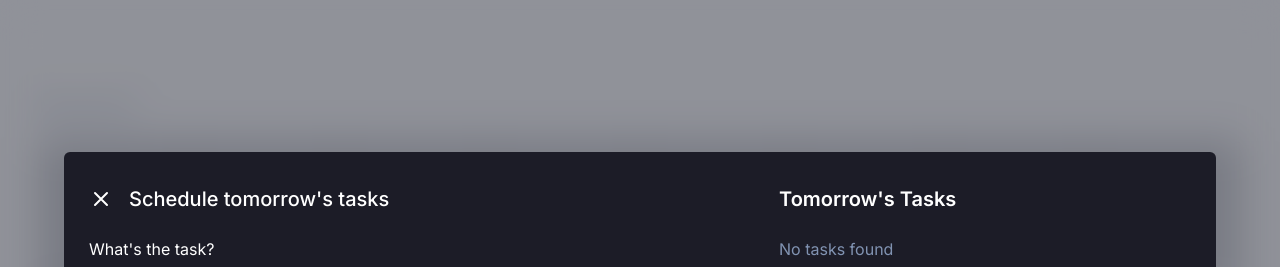
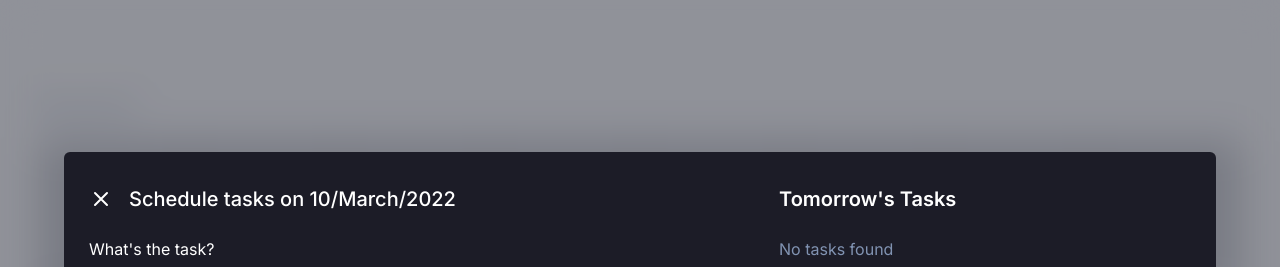
Before and after one commit to ruthv1k/ingen, a Next.js app: page / in a window 1280 px wide. Both pictures are taken after a click on the button "10". Shown: the top 267 px of the page. Built offline with nearby package versions, Linux system fonts and the light colour scheme.

Commit message:
added usePopup hook

```diff
--- a/components/popup.tsx
+++ b/components/popup.tsx
@@ -2,19 +2,13 @@ import { useEffect, useReducer } from 'react'
 
 import { Task } from '@/types/task'
 import Tasks from 'components/tasks'
-import useCalendar from '@/helpers/useCalendar'
 
 interface Props {
   popup: {
     isOpen: boolean
     date: string
   }
-  setPopup: React.Dispatch<
-    React.SetStateAction<{
-      isOpen: boolean
-      date: string
-    }>
-  >
+  closePopup: () => void
   submitForm: (form: Task) => void
   tasks: Array<Task>
   markAsDone: (id: string) => void
@@ -46,7 +40,7 @@ function reducer(state: Task, action: ReducerAction): Task {
 
 const Popup: React.FC<Props> = ({
   popup,
-  setPopup,
+  closePopup,
   submitForm,
   tasks,
   markAsDone,
@@ -60,8 +54,7 @@ const Popup: React.FC<Props> = ({
     toTime: '',
     isDone: false,
   }
-  const { today } = useCalendar()
-  const formattedDate = parseInt(popup.date.split('/')[0])
+
   const [form, setForm] = useReducer(reducer, initialState)
 
   function setTaskTitle(e: React.ChangeEvent<HTMLInputElement>): void {
@@ -94,7 +87,7 @@ const Popup: React.FC<Props> = ({
         <div className="w-3/5 px-6 py-8 popup-content">
           <div className="flex items-center justify-start">
             <button
-              onClick={() => setPopup({ ...popup, isOpen: false })}
+              onClick={closePopup}
               className="flex items-center dark:text-dark-theme-heading"
             >
               <svg
@@ -113,11 +106,7 @@ const Popup: React.FC<Props> = ({
               </svg>
             </button>
             <h3 className="ml-4 text-xl font-medium dark:text-dark-theme-heading">
-              {formattedDate === today
-                ? `Schedule today's tasks`
-                : formattedDate === today + 1
-                ? `Schedule tomorrow's tasks`
-                : `Schedule tasks on ${popup.date}`}
+              Schedule tasks on {popup.date}
             </h3>
           </div>
 
--- /dev/null
+++ b/hooks/usePopup.ts
@@ -0,0 +1,44 @@
+import { useCallback, useEffect, useState } from 'react'
+
+interface PopupData {
+  isOpen: boolean
+  date: string
+}
+
+interface Props {
+  popup: PopupData
+  openPopup: (date: PopupData['date']) => void
+  closePopup: () => void
+}
+
+const initialState = {
+  isOpen: false,
+  date: '',
+}
+
+export const usePopup = (): Props => {
+  const [popup, setPopup] = useState(initialState)
+
+  const openPopup = useCallback(
+    (date: PopupData['date']) => setPopup(() => ({ isOpen: true, date: date })),
+    []
+  )
+
+  const closePopup = useCallback(() => setPopup(initialState), [])
+
+  const handleKeydown = (e: any) => {
+    if (e.key === 'Escape' || e.keyCode === 27) {
+      closePopup()
+    }
+  }
+
+  useEffect(() => {
+    if (popup.isOpen) {
+      window.addEventListener('keydown', handleKeydown)
+    } else {
+      return window.removeEventListener('keydown', handleKeydown)
+    }
+  }, [popup.isOpen])
+
+  return { popup, openPopup, closePopup }
+}
--- a/pages/index.tsx
+++ b/pages/index.tsx
@@ -11,14 +11,12 @@ import Popup from '@/components/popup'
 
 // helpers
 import useCalendar from '@/helpers/useCalendar'
+import { usePopup } from 'hooks/usePopup'
 
 const Home: NextPage = () => {
+  const [tasks, setTasks] = useState<Array<Task>>([])
   const { today, currentMonth, currentYear, daysInMonth } = useCalendar()
-  const [tasks, setTasks] = useState<Array<Task>>([])
-  const [popup, setPopup] = useState({
-    isOpen: false,
-    date: '',
-  })
+  const { popup, openPopup, closePopup } = usePopup()
 
   useEffect(() => {
     // check if there are tasks in local storage, if yes, update the state
@@ -37,10 +35,7 @@ const Home: NextPage = () => {
   function handlePopup(e: React.MouseEvent<HTMLButtonElement>): void {
     let date = (e.target as HTMLButtonElement).value
     if (e.target) {
-      setPopup({
-        isOpen: true,
-        date,
-      })
+      openPopup(date)
     }
   }
 
@@ -59,14 +54,14 @@ const Home: NextPage = () => {
     if (form.title !== '') {
       form.id = taskId()
       setTasks([...tasks, form])
-      setPopup({ date: '', isOpen: false })
+      closePopup()
     }
   }
 
   return (
     <>
       <Head>
-        <title>Ingen - Manage your time efficiently</title>
+        <title>Simple Task Planner</title>
       </Head>
       <div className="flex items-center w-screen">
         <div className="flex flex-col items-start justify-center h-screen mx-auto min-w-fit">
@@ -122,7 +117,7 @@ const Home: NextPage = () => {
       {popup.isOpen && (
         <Popup
           popup={popup}
-          setPopup={setPopup}
+          closePopup={closePopup}
           submitForm={submitForm}
           tasks={tasks}
           markAsDone={markAsDone}
```
